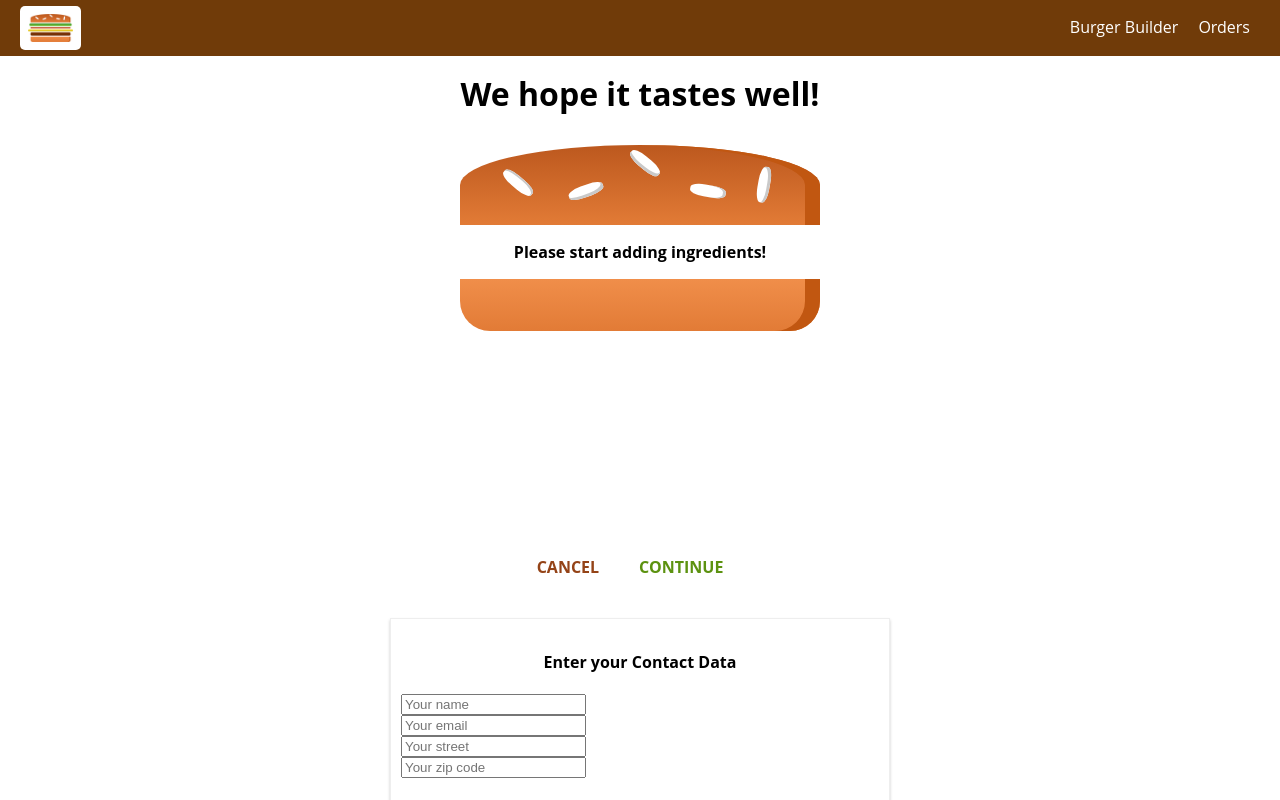
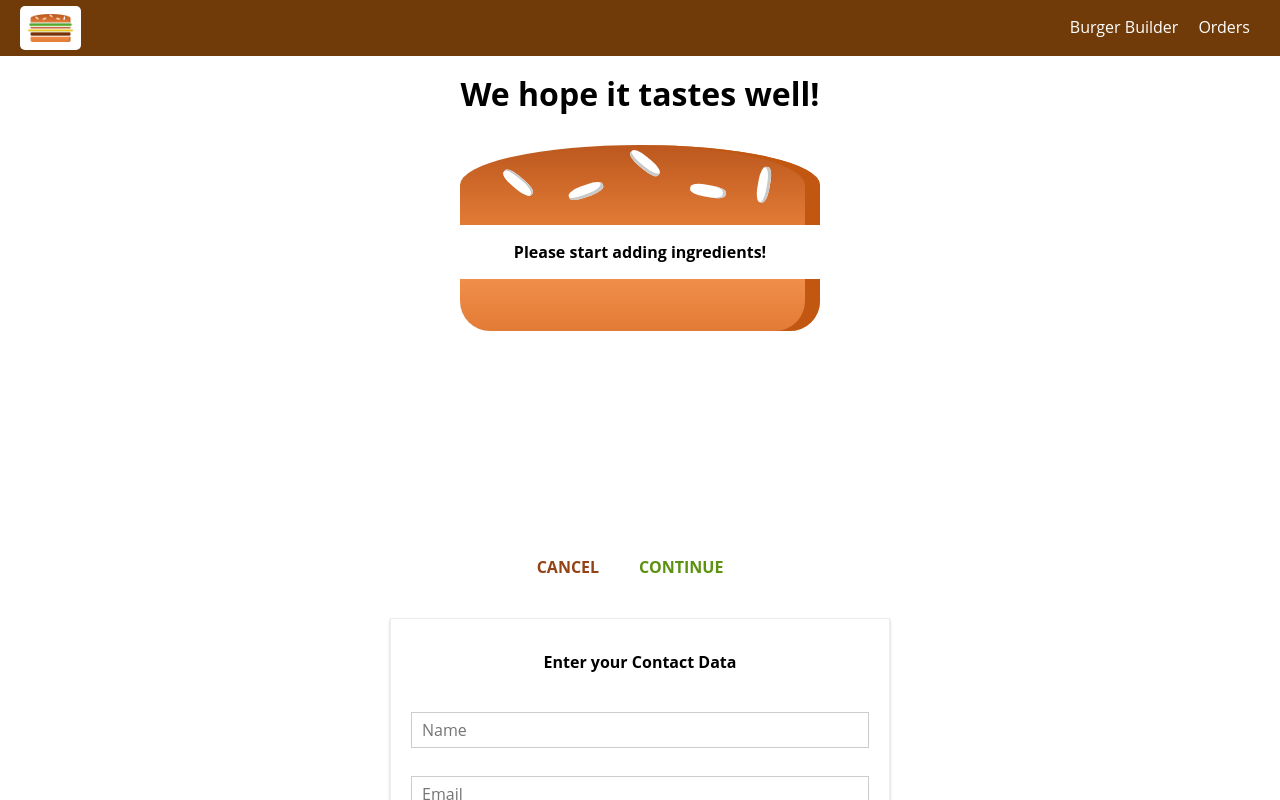
Before and after one commit to MarcusLittleDev/react-udemy-projects, a React (Create React App) app in the folder burger-builder-app/: page /checkout in a window 1280 px wide. Both pictures are taken after a click on the button "CONTINUE". Shown: the top 800 px of the page. Built offline with nearby package versions, Linux system fonts and the light colour scheme.

Commit message:
setup dynamic contact form and input submit

```diff
--- /dev/null
+++ b/burger-builder-app/src/components/UI/Input/Input.js
@@ -0,0 +1,56 @@
+import React from 'react';
+import classes from './Input.module.css';
+
+const input = props => {
+    let inputElement = null;
+
+    switch (props.elementType) {
+        case ('input'):
+            inputElement = <input
+                className={classes.InputElement}
+                {...props.elementConfig}
+                value={props.value}
+                onChange={props.changed}/>
+            break;
+        case ('textarea'):
+            inputElement = <textarea
+                className={classes.InputElement}
+                {...props.elementConfig}
+                value={props.value}
+                onChange={props.changed}/>;
+            break;
+        case ('select'):
+            inputElement = (
+                <select
+                    className={classes.InputElement}
+                    value={props.value}
+                    onChange={props.changed}>
+                    {props.elementConfig.options.map(option => {
+                        return (
+                            <option
+                                value={option.value}
+                                key={option.value}>
+                                {option.displayValue}
+                            </option>
+                        )
+                    })}
+                </select>
+            );
+            break;
+        default:
+            inputElement = <input
+                className={classes.InputElement}
+                {...props.elementConfig}
+                value={props.value}
+                onChange={props.changed}/>
+    }
+
+    return (
+        <div className={classes.Input}>
+            <label>{props.label}</label>
+            {inputElement}
+        </div>
+    );
+};
+
+export default input;
--- /dev/null
+++ b/burger-builder-app/src/components/UI/Input/Input.module.css
@@ -0,0 +1,27 @@
+.Input {
+    width: 100%;
+    padding: 10px;
+    box-sizing: border-box;
+}
+
+.Input label {
+    font-weight: bold;
+    display: block;
+    margin-bottom: 8px;
+}
+
+.InputElement {
+    outline: none;
+    border: 1px solid #ccc;
+    background-color: white;
+    font: inherit;
+    padding: 6px 10px;
+    display: block;
+    width: 100%;
+    box-sizing: border-box;
+}
+
+.InputElement:focus {
+    outline: none;
+    background-color: #ccc;
+}
--- a/burger-builder-app/src/containers/Checkout/ContactData/ContactData.js
+++ b/burger-builder-app/src/containers/Checkout/ContactData/ContactData.js
@@ -4,14 +4,61 @@ import Button from '../../../components/UI/Button/Button';
 import classes from './ContactData.module.css';
 import axios from '../../../axios-orders';
 import Spinner from '../../../components/UI/Spinner/Spinner'
+import Input from '../../../components/UI/Input/Input';
 
 class ContactData extends Component {
     state = {
-        name: 'marcus',
-        email: 'test@test.com',
-        address: {
-            street: 'test street',
-            zipCode: 'test street'
+        orderForm: {
+            name: {
+                elementType: 'input',
+                elementConfig: {
+                    type: 'text',
+                    placeholder: 'Name'
+                },
+                value: ''
+            },
+            email: {
+                elementType: 'input',
+                elementConfig: {
+                    type: 'email',
+                    placeholder: 'Email'
+                },
+                value: ''
+            },
+            street: {
+                elementType: 'input',
+                elementConfig: {
+                    type: 'text',
+                    placeholder: 'Street'
+                },
+                value: ''
+            },
+            zipCode: {
+                elementType: 'input',
+                elementConfig: {
+                    type: 'text',
+                    placeholder: 'Zip Code'
+                },
+                value: ''
+            },
+            country: {
+                elementType: 'input',
+                elementConfig: {
+                    type: 'text',
+                    placeholder: 'Country'
+                },
+                value: ''
+            },
+            deliveryMethod: {
+                elementType: 'select',
+                elementConfig: {
+                    options: [
+                        {value: 'fastest', displayValue: 'Fastest'},
+                        {value: 'cheapest', displayValue: 'Cheapest'}
+                    ]
+                },
+                value: ''
+            },
         },
         loading: false,
     }
@@ -21,16 +68,19 @@ class ContactData extends Component {
 
         this.setState({loading:true});
 
+        const formData = {};
+        for (let key in this.state.orderForm)
+        {
+            formData[key] = this.state.orderForm[key].value;
+        }
+
         const order = {
             ingredients: this.props.ingredients,
             price: this.props.price,
-            customer: {
-                name: this.state.name,
-                address:this.state.address,
-                email: this.state.email
-            },
-            deliveryMethod: 'fastest'
+            orderData: formData,
+
         }
+
         axios.post('/orders.json', order)
         .then(response => {
             this.setState({loading:false});
@@ -43,17 +93,37 @@ class ContactData extends Component {
         })
     }
 
+    inputChandedHandler = (event, id) => {
+        const orderForm = {
+            ...this.state.orderForm,
+            [id]: {
+                ...this.state.orderForm[id],
+                value: event.target.value
+            }
+        };
+
+        this.setState({orderForm})
+    }
+
     render () {
+        const formElementsArray = [];
+        for (let key in this.state.orderForm){
+            formElementsArray.push(
+                <Input
+                    key={key}
+                    elementType={this.state.orderForm[key].elementType}
+                    elementConfig={this.state.orderForm[key].elementConfig}
+                    value={this.state.orderForm[key].value}
+                    changed={(event) => this.inputChandedHandler(event, key)}/>
+            )
+        }
+
         let form = (
-            <form>
-                    <input type="text" name="name" placeholder="Your name" />
-                    <input type="text" name="email" placeholder="Your email" />
-                    <input type="text" name="street" placeholder="Your street" />
-                    <input type="text" name="zip" placeholder="Your zip code" />
-                    <Button
-                        btnType='Success'
-                        clicked={this.orderhandler}>ORDER</Button>
-                </form>
+            <form onSubmit={this.orderhandler}>
+                {formElementsArray}
+                <Button
+                    btnType='Success'>ORDER</Button>
+            </form>
         );
         if (this.state.loading) {
             form = <Spinner />;
```
